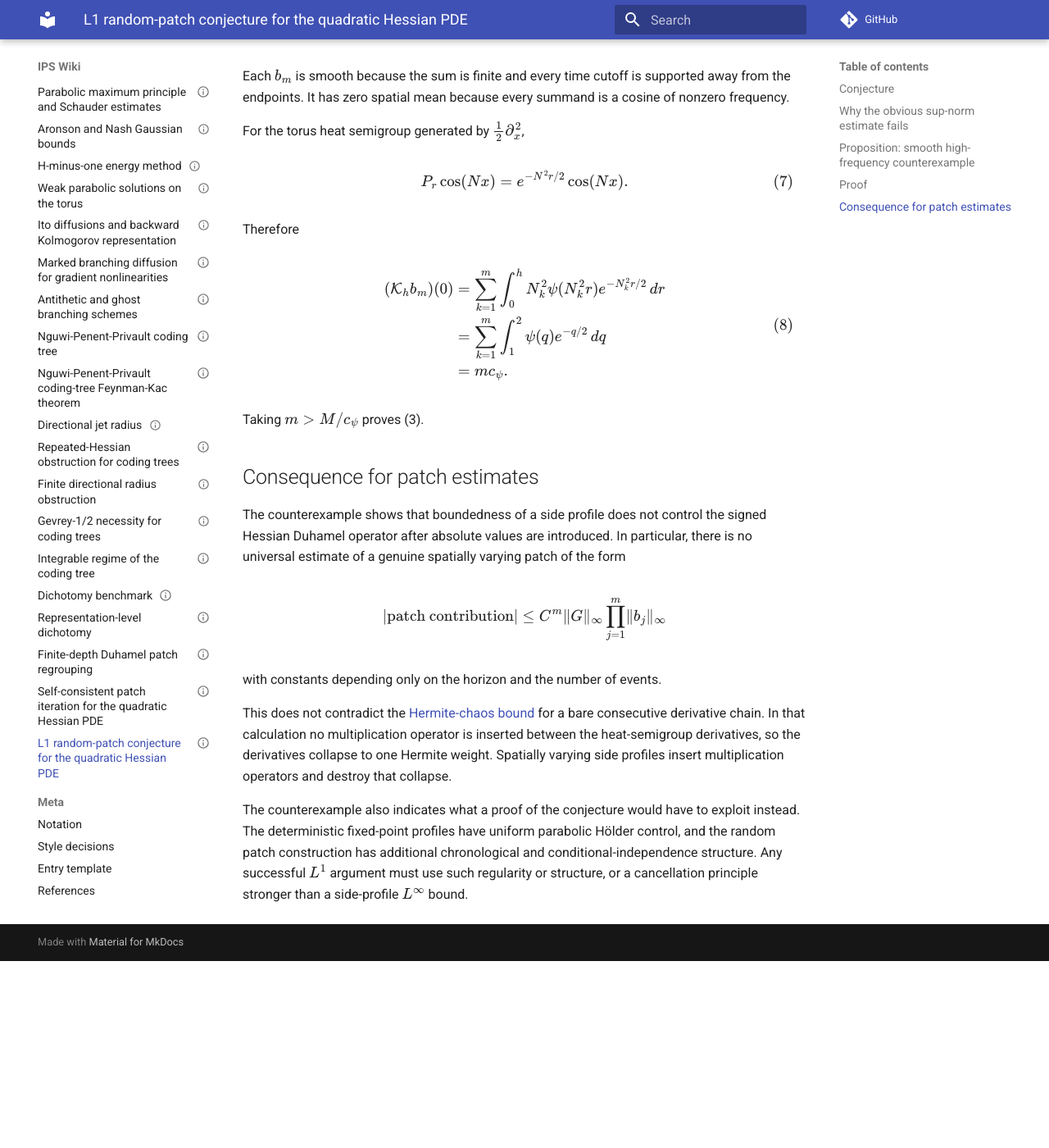
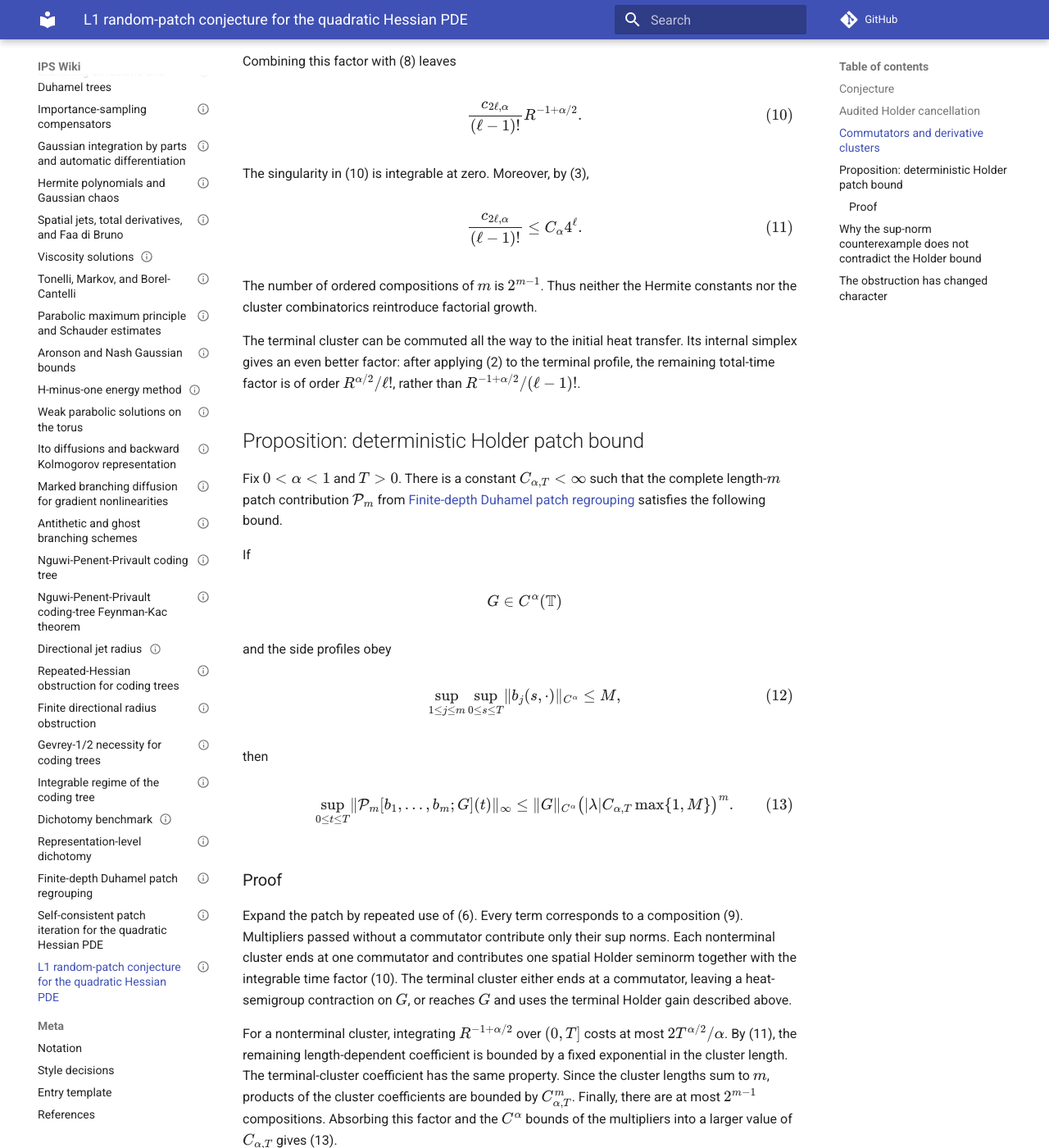
Before and after one commit to maciejgluchowski86-beep/ips-wiki, an MkDocs documentation site: the page built from docs/entries/l1-random-patch-conjecture-for-quadratic-hessian-pde.md, in a window 1280 px wide and 1400 px high, scrolled down 3038 px. Shown: the whole window at 82% size. Built offline with MkDocs 1.6.1 and Material for MkDocs 9.7.7, drawn with Linux system fonts in a browser that asks for light colours; comment, search, counter and statistics services are not loaded; before the commit the page ends 4210 px from its top, so only the background shows below that; some of the changed text lies outside the part shown.

Commit message:
Record audited Holder progress on random-patch conjecture

```diff
--- a/docs/entries/l1-random-patch-conjecture-for-quadratic-hessian-pde.md
+++ b/docs/entries/l1-random-patch-conjecture-for-quadratic-hessian-pde.md
@@ -8,15 +8,16 @@ tags:
   - integrability
   - conjecture
   - Hessian
+  - Holder regularity
 ---
 
 # L1 random-patch conjecture for the quadratic Hessian PDE
 
 The [finite-depth patch regrouping](finite-depth-duhamel-patch-regrouping.md) is an exact signed identity, and the [deterministic self-consistent patch iteration](self-consistent-patch-iteration-for-quadratic-hessian-pde.md) converges in a small uniformly parabolic regime. It remains open whether these facts can be combined into a full infinite-depth patch-first importance sampler whose random functional is absolutely integrable. The conjecture below is deliberately separate from the two proved statements.
 
-A simple smooth counterexample shows that one cannot prove the conjecture by bounding each spatially varying patch only through the sup norms of its side profiles. The obstruction already appears in one Hessian Duhamel insertion.
+A previous obstruction showed that side-profile sup norms cannot control a spatially varying Hessian patch. That obstruction does **not** survive under a uniform positive spatial Holder bound. The audited deterministic estimate below shows that Holder cancellation changes the analytic problem: for deterministic side profiles with uniformly bounded \(C^\alpha\) norms, complete patches grow at most geometrically in their length. The unresolved issue is now recursive regularity and moment control for the *random* side-patch fields.
 
-**References.** None: the conjecture and counterexample below concern the patch construction developed in this project.
+**References.** The Holder cancellation estimates are recorded in [Holder cancellation for heat-semigroup derivatives](holder-cancellation-for-heat-semigroup-derivatives.md). Parabolic Holder norms are defined in [Parabolic Holder spaces](parabolic-holder-spaces.md). The conjecture and counterexample concern the patch construction developed in this project.
 
 ## Conjecture
 
@@ -42,159 +43,271 @@ There exists a patch-first randomization of the full Duhamel expansion with the
 
 The sampling law is part of the conjecture: it may be chosen to exploit the multi-event structure and need not be the edge-by-edge lifetime law used in standard derivative-weight branching.
 
-## Why the obvious sup-norm estimate fails
+## Audited Holder cancellation
 
-For \(h>0\), define the one-event operator
+Let
+
+$$
+K_r^{(k)}=\partial_x^{2k}P_r.
+$$
+
+Since every positive-order Hermite polynomial has Gaussian mean zero,
+
+$$
+\mathbb E[He_{2k}(Z)]=0,
+$$
+
+and therefore
+
+$$
+K_r^{(k)}f(x)
+=
+r^{-k}
+\mathbb E\left[
+He_{2k}(Z)
+\bigl(f(x+\sqrt r\,Z)-f(x)\bigr)
+\right].
+\tag{1}
+$$
+
+If \(f\in C^\alpha\), \(0<\alpha<1\), then
+
+$$
+\lVert K_r^{(k)}f\rVert_\infty
+\leq
+c_{2k,\alpha}
+ r^{-k+\alpha/2}[f]_{C^\alpha},
+\tag{2}
+$$
+
+where
+
+$$
+c_{2k,\alpha}
+=
+\mathbb E\left[
+|He_{2k}(Z)|\,|Z|^\alpha
+\right]
+\leq
+\sqrt{(2k)!}
+\left(\mathbb E|Z|^{2\alpha}\right)^{1/2}.
+\tag{3}
+$$
+
+For \(k=1\), (2) is the short-edge improvement
+
+$$
+\lVert\partial_x^2P_rf\rVert_\infty
+\leq
+c_{2,\alpha}
+ r^{-1+\alpha/2}[f]_{C^\alpha}.
+\tag{4}
+$$
+
+The gain \(r^{\alpha/2}\) is exactly the gain obtained by subtracting the constant \(f(x)\) against the centered Hermite weight.
+
+The heat semigroup also contracts spatial Holder norms:
+
+$$
+\lVert P_rf\rVert_{C^\alpha}
+\leq
+\lVert f\rVert_{C^\alpha}.
+\tag{5}
+$$
+
+## Commutators and derivative clusters
+
+Let \(M_Bg=Bg\). For every \(k\geq1\),
+
+$$
+K_R^{(k)}M_B
+=
+M_BK_R^{(k)}
++[K_R^{(k)},M_B],
+\tag{6}
+$$
+
+and the commutator has the exact increment representation
+
+$$
+\begin{aligned}
+[K_R^{(k)},M_B]g(x)
+={}&R^{-k}
+\mathbb E\Bigl[
+He_{2k}(Z)
+\bigl(B(x+\sqrt R\,Z)-B(x)\bigr)\\
+&\hspace{38mm}\times g(x+\sqrt R\,Z)
+\Bigr].
+\end{aligned}
+\tag{7}
+$$
+
+Hence
+
+$$
+\lVert[K_R^{(k)},M_B]g\rVert_\infty
+\leq
+c_{2k,\alpha}
+R^{-k+\alpha/2}
+[B]_{C^\alpha}\lVert g\rVert_\infty.
+\tag{8}
+$$
+
+Apply (6) successively along a complete length-\(m\) patch. At each multiplier there are two choices: commute the current derivative block through the multiplier, thereby extending the block by the next Hessian edge, or stop the block by taking the commutator. Thus the resulting terms are indexed by ordered compositions
+
+$$
+m=\ell_1+\cdots+\ell_q.
+\tag{9}
+$$
+
+A cluster of \(\ell\) consecutive Hessian edges has total heat time \(R\) and derivative operator \(K_R^{(\ell)}\). For fixed \(R\), the internal simplex of its \(\ell\) positive edge lengths has volume
+
+$$
+\frac{R^{\ell-1}}{(\ell-1)!}.
+$$
+
+Combining this factor with (8) leaves
+
+$$
+\frac{c_{2\ell,\alpha}}{(\ell-1)!}
+R^{-1+\alpha/2}.
+\tag{10}
+$$
+
+The singularity in (10) is integrable at zero. Moreover, by (3),
+
+$$
+\frac{c_{2\ell,\alpha}}{(\ell-1)!}
+\leq
+C_\alpha4^\ell.
+\tag{11}
+$$
+
+The number of ordered compositions of \(m\) is \(2^{m-1}\). Thus neither the Hermite constants nor the cluster combinatorics reintroduce factorial growth.
+
+The terminal cluster can be commuted all the way to the initial heat transfer. Its internal simplex gives an even better factor: after applying (2) to the terminal profile, the remaining total-time factor is of order \(R^{\alpha/2}/\ell!\), rather than \(R^{-1+\alpha/2}/(\ell-1)!\).
+
+## Proposition: deterministic Holder patch bound
+
+Fix \(0<\alpha<1\) and \(T>0\). There is a constant \(C_{\alpha,T}<\infty\) such that the complete length-\(m\) patch contribution \(\mathcal P_m\) from [Finite-depth Duhamel patch regrouping](finite-depth-duhamel-patch-regrouping.md) satisfies the following bound.
+
+If
+
+$$
+G\in C^\alpha(\mathbb T)
+$$
+
+and the side profiles obey
+
+$$
+\sup_{1\leq j\leq m}
+\sup_{0\leq s\leq T}
+\lVert b_j(s,\cdot)\rVert_{C^\alpha}
+\leq M,
+\tag{12}
+$$
+
+then
+
+$$
+\sup_{0\leq t\leq T}
+\lVert\mathcal P_m[b_1,\ldots,b_m;G](t)\rVert_\infty
+\leq
+\lVert G\rVert_{C^\alpha}
+\bigl(|\lambda|C_{\alpha,T}\max\{1,M\}\bigr)^m.
+\tag{13}
+$$
+
+### Proof
+
+Expand the patch by repeated use of (6). Every term corresponds to a composition (9). Multipliers passed without a commutator contribute only their sup norms. Each nonterminal cluster ends at one commutator and contributes one spatial Holder seminorm together with the integrable time factor (10). The terminal cluster either ends at a commutator, leaving a heat-semigroup contraction on \(G\), or reaches \(G\) and uses the terminal Holder gain described above.
+
+For a nonterminal cluster, integrating \(R^{-1+\alpha/2}\) over \((0,T]\) costs at most \(2T^{\alpha/2}/\alpha\). By (11), the remaining length-dependent coefficient is bounded by a fixed exponential in the cluster length. The terminal-cluster coefficient has the same property. Since the cluster lengths sum to \(m\), products of the cluster coefficients are bounded by \(C_{\alpha,T}^m\). Finally, there are at most \(2^{m-1}\) compositions. Absorbing this factor and the \(C^\alpha\) bounds of the multipliers into a larger value of \(C_{\alpha,T}\) gives (13).
+
+The proposition is deterministic. It does not estimate the Holder norms of the random side-patch fields generated by a branching construction.
+
+## Why the sup-norm counterexample does not contradict the Holder bound
+
+For \(h>0\), define
 
 $$
 (\mathcal K_h b)(x)
 =
 \int_0^h
 \partial_x^2P_r[b(h-r,\cdot)](x)\,dr.
-\tag{1}
+\tag{14}
 $$
 
-This is the Duhamel contribution of one Hessian transfer with a constant spine factor. If a spatially varying patch could be bounded using only the sup norm of its side profile, one would in particular have
-
-$$
-\lVert\mathcal K_hb\rVert_\infty
-\leq
-C_h\lVert b\rVert_\infty
-\tag{2}
-$$
-
-for all smooth \(b\), with \(C_h<\infty\).
-
-The next proposition shows that (2) is false.
-
-## Proposition: smooth high-frequency counterexample
-
-For every \(h>0\) and every \(M>0\), there is a smooth function
-
-$$
-b\in C^\infty([0,h]\times\mathbb T)
-$$
-
-such that
-
-$$
-\lVert b\rVert_\infty\leq1
-$$
-
-but
-
-$$
-(\mathcal K_hb)(0)>M.
-\tag{3}
-$$
-
-The functions may moreover be chosen to have zero spatial mean at every time.
-
-## Proof
-
-Choose a nonnegative function
-
-$$
-\psi\in C_c^\infty((1,2)),
-\qquad
-0\leq\psi\leq1,
-$$
-
-with
-
-$$
-c_\psi
-:=
-\int_1^2\psi(q)e^{-q/2}\,dq
->0.
-\tag{4}
-$$
-
-Choose an integer \(N_0\) so large that
-
-$$
-\frac{2}{N_0^2}<h,
-$$
-
-and set
-
-$$
-N_k=2^kN_0,
-\qquad k=1,2,\ldots.
-$$
-
-For a positive integer \(m\), define, using \(r=h-s\),
+The smooth high-frequency counterexample is built from time-frequency packets
 
 $$
 b_m(h-r,x)
 =
 -
 \sum_{k=1}^m
-\psi(N_k^2r)\cos(N_kx).
-\tag{5}
+\psi(N_k^2r)\cos(N_kx),
+\qquad
+N_k=2^kN_0,
+\tag{15}
 $$
 
-The time support of the \(k\)-th summand is contained in
+with \(\psi\in C_c^\infty((1,2))\). The temporal supports are disjoint, so
 
 $$
-\left(
-\frac1{N_k^2},
-\frac2{N_k^2}
-\right).
+\lVert b_m\rVert_\infty\leq1,
 $$
 
-Since \(N_{k+1}=2N_k\), these intervals are pairwise disjoint. Hence at each time at most one summand in (5) is nonzero, so
+while
 
 $$
-\lVert b_m\rVert_\infty\leq1.
-\tag{6}
+(\mathcal K_hb_m)(0)
+=
+m\int_1^2\psi(q)e^{-q/2}\,dq
+\longrightarrow\infty.
+\tag{16}
 $$
 
-Each \(b_m\) is smooth because the sum is finite and every time cutoff is supported away from the endpoints. It has zero spatial mean because every summand is a cosine of nonzero frequency.
-
-For the torus heat semigroup generated by \(\frac12\partial_x^2\),
+However,
 
 $$
-P_r\cos(Nx)
-=
-e^{-N^2r/2}\cos(Nx).
-\tag{7}
+[\cos(Nx)]_{C^\alpha}
+\asymp N^\alpha.
+\tag{17}
 $$
 
-Therefore
+At a time when the highest-frequency packet in (15) is active, (17) gives
 
 $$
-\begin{aligned}
-(\mathcal K_hb_m)(0)
-&=
-\sum_{k=1}^m
-\int_0^h
-N_k^2\psi(N_k^2r)e^{-N_k^2r/2}\,dr\\
-&=
-\sum_{k=1}^m
-\int_1^2\psi(q)e^{-q/2}\,dq\\
-&=
-m c_\psi.
-\end{aligned}
-\tag{8}
+\sup_s[b_m(s,\cdot)]_{C^\alpha}
+\geq
+c_{\alpha,\psi}N_m^\alpha.
 $$
 
-Taking \(m>M/c_\psi\) proves (3).
-
-## Consequence for patch estimates
-
-The counterexample shows that boundedness of a side profile does not control the signed Hessian Duhamel operator after absolute values are introduced. In particular, there is no universal estimate of a genuine spatially varying patch of the form
+Conversely, summing the Holder bounds of the finitely many packets gives an upper bound of the same order. Hence
 
 $$
-|\text{patch contribution}|
-\leq
-C^m
-\lVert G\rVert_\infty
-\prod_{j=1}^m\lVert b_j\rVert_\infty
+\sup_s\lVert b_m(s,\cdot)\rVert_{C^\alpha}
+\asymp
+N_m^\alpha
+\asymp
+2^{\alpha m}.
+\tag{18}
 $$
 
-with constants depending only on the horizon and the number of events.
+The full parabolic \(C^{\alpha/2,\alpha}\) norm has the same scaling because the time localization occurs at scale \(N_k^{-2}\); see [Parabolic Holder spaces](parabolic-holder-spaces.md). Thus the counterexample escapes the Holder estimate precisely by making its regularity norm diverge.
 
-This does not contradict the [Hermite-chaos bound](hermite-polynomials-and-gaussian-chaos.md) for a bare consecutive derivative chain. In that calculation no multiplication operator is inserted between the heat-semigroup derivatives, so the derivatives collapse to one Hermite weight. Spatially varying side profiles insert multiplication operators and destroy that collapse.
+## The obstruction has changed character
 
-The counterexample also indicates what a proof of the conjecture would have to exploit instead. The deterministic fixed-point profiles have uniform parabolic Hölder control, and the random patch construction has additional chronological and conditional-independence structure. Any successful \(L^1\) argument must use such regularity or structure, or a cancellation principle stronger than a side-profile \(L^\infty\) bound.
+The deterministic estimate (13) removes the earlier factorial/Hermite obstruction for patches whose side profiles have uniformly controlled spatial Holder norms. The open problem is therefore no longer to tame a deterministic factorial growth produced by consecutive Hessian transfers. It is to control the *random regularity* of the side patches strongly enough that the geometric deterministic majorant can be averaged recursively.
+
+A sufficient route would be a recursive moment estimate for random side fields in a norm such as
+
+$$
+L^p\bigl(\Omega;L^\infty([0,T];C^\alpha(\mathbb T))\bigr),
+$$
+
+or in a suitable parabolic Holder or Besov-type space. Which norm is natural is itself part of the problem.
+
+Full pathwise parabolic Holder regularity should not be assumed automatically. In a naive common-randomness coupling across the horizon variable, the realized branching topology can change when a sampled lifetime crosses the observation horizon, producing time discontinuities of the raw estimator. The commutator argument above only needs spatial \(C^\alpha\) control at the sampled branch times. An averaged, integrated, or Besov regularity norm may therefore be more appropriate than a pathwise \(C^{\alpha/2,\alpha}\) norm.
+
+The conjecture remains open until such random function-space estimates are proved and shown to be summable over the patch genealogy.
```
